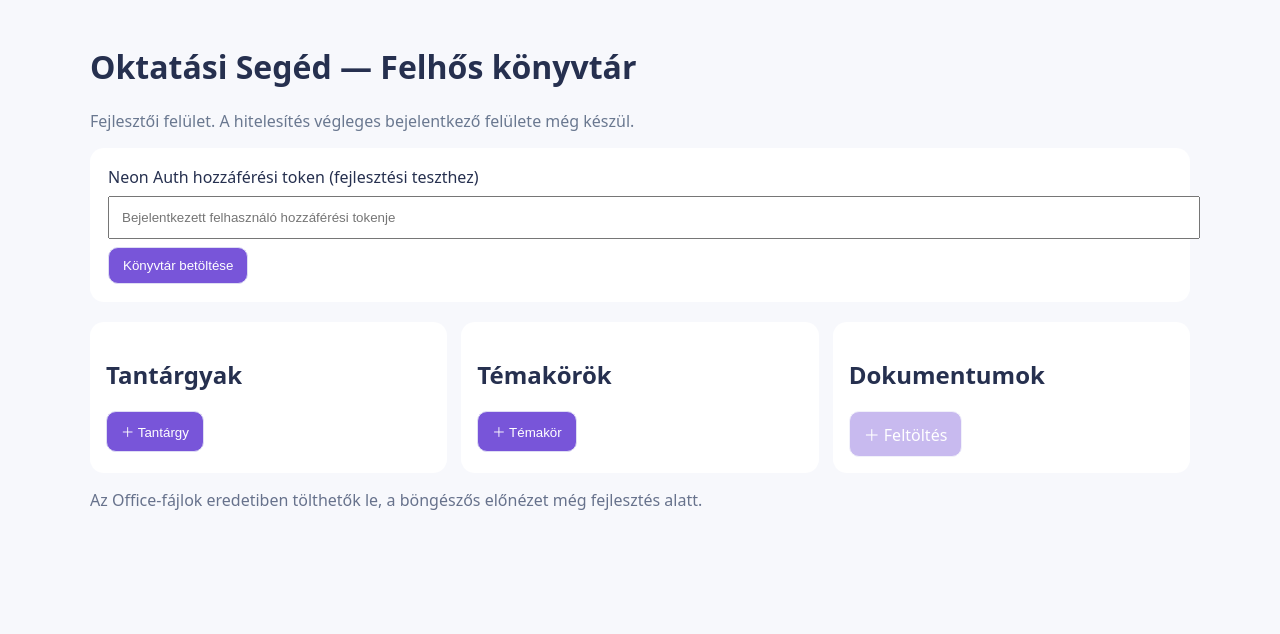
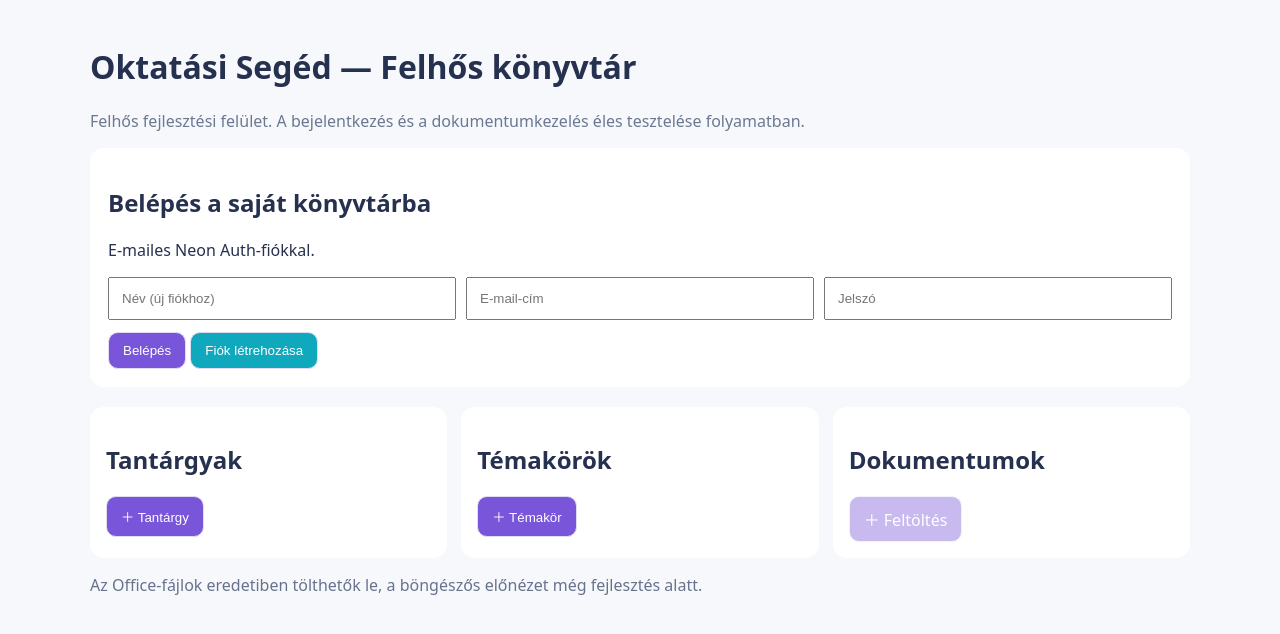
Before and after one commit to FasiSandor/oktatasi-seged, a Next.js app: page /cloud in a window 1280 px wide. Shown: the top 634 px of the page. Built offline with nearby package versions, Linux system fonts and the light colour scheme; no server answers.

Commit message:
feat: email sign-in/sign-up replaces manual JWT field

```diff
--- a/app/cloud/page.tsx
+++ b/app/cloud/page.tsx
@@ -1,13 +1,17 @@
 'use client';
 import {useState} from 'react';
+import {authClient,authenticatedJWT} from '../../lib/auth-client';
 type Subject={id:string;name:string};
 type Topic={id:string;name:string};
 type Doc={id:string;title:string;filename:string;mime_type:string};
 export default function Cloud(){
- const [token,setToken]=useState(''),[subjects,setSubjects]=useState<Subject[]>([]),[topics,setTopics]=useState<Topic[]>([]),[docs,setDocs]=useState<Doc[]>([]);
+ const [email,setEmail]=useState(''),[password,setPassword]=useState(''),[name,setName]=useState(''),[loggedIn,setLoggedIn]=useState(false),[subjects,setSubjects]=useState<Subject[]>([]),[topics,setTopics]=useState<Topic[]>([]),[docs,setDocs]=useState<Doc[]>([]);
  const [subject,setSubject]=useState(''),[topic,setTopic]=useState(''),[message,setMessage]=useState(''),[busy,setBusy]=useState(false);
- async function api(path:string,options:RequestInit={}){if(!token.trim())throw Error('Jelentkezz be előbb.');const r=await fetch('/api/cloud/'+path,{...options,headers:{'Authorization':'Bearer '+token.trim(),...(options.body?{'Content-Type':'application/json'}:{})}});const data=await r.json();if(!r.ok)throw Error(data.error||'Sikertelen kérés');return data}
+ async function api(path:string,options:RequestInit={}){const token=await authenticatedJWT();const r=await fetch('/api/cloud/'+path,{...options,headers:{'Authorization':'Bearer '+token,...(options.body?{'Content-Type':'application/json'}:{})}});const data=await r.json();if(!r.ok)throw Error(data.error||'Sikertelen kérés');return data}
  async function run(work:()=>Promise<void>){setBusy(true);setMessage('');try{await work()}catch(e){setMessage(e instanceof Error?e.message:'Hiba')}finally{setBusy(false)}}
+ async function signIn(){const res=await authClient().signIn.email({email,password});if(res.error)throw Error(res.error.message||'Hibás bejelentkezés');setLoggedIn(true);setPassword('');await getSubjects()}
+ async function signUp(){if(!name.trim())throw Error('Adj meg nevet');const res=await authClient().signUp.email({email,password,name:name.trim()});if(res.error)throw Error(res.error.message||'Sikertelen regisztráció');setLoggedIn(true);setPassword('');await getSubjects()}
+ async function signOut(){await authClient().signOut();setLoggedIn(false);setSubjects([]);setTopics([]);setDocs([])}
  async function getSubjects(){const v=await api('subjects');setSubjects(v.subjects)}
  async function getTopics(id:string){setSubject(id);setTopic('');setDocs([]);setTopics((await api('topics?subjectId='+encodeURIComponent(id))).topics)}
  async function getDocs(id:string){setTopic(id);setDocs((await api('documents?topicId='+encodeURIComponent(id))).documents)}
@@ -19,8 +23,16 @@ export default function Cloud(){
  await api('links',{method:'POST',body:JSON.stringify({topicId:topic,documentId:up.documentId,category:'reference'})});await getDocs(topic)}
  async function open(id:string){const {url}=await api('download?id='+encodeURIComponent(id));window.open(url,'_blank','noopener,noreferrer')}
  const btn={padding:'10px 14px',borderRadius:10,border:'1px solid #deddf4',background:'#7855d9',color:'white',cursor:'pointer'};
- return <main style={{margin:'auto',padding:24,maxWidth:1100,color:'#26304f'}}><h1>Oktatási Segéd — Felhős könyvtár</h1><p style={{color:'#6a7890'}}>Fejlesztői felület. A hitelesítés végleges bejelentkező felülete még készül.</p>
- <section style={{background:'white',padding:18,borderRadius:14,marginBottom:20}}><label>Neon Auth hozzáférési token (fejlesztési teszthez) <input type="password" value={token} onChange={e=>setToken(e.target.value)} placeholder="Bejelentkezett felhasználó hozzáférési tokenje" autoComplete="off" style={{display:'block',width:'100%',padding:12,margin:'8px 0'}}/></label><button style={btn} onClick={()=>run(getSubjects)} disabled={busy}>Könyvtár betöltése</button></section>
+ return <main style={{margin:'auto',padding:24,maxWidth:1100,color:'#26304f'}}><h1>Oktatási Segéd — Felhős könyvtár</h1><p style={{color:'#6a7890'}}>Felhős fejlesztési felület. A bejelentkezés és a dokumentumkezelés éles tesztelése folyamatban.</p>
+ <section style={{background:'white',padding:18,borderRadius:14,marginBottom:20}}>
+ {!loggedIn ? <><h2>Belépés a saját könyvtárba</h2><p>E-mailes Neon Auth-fiókkal.</p>
+ <div style={{display:'flex',gap:10,flexWrap:'wrap',marginBottom:12}}>
+ <input aria-label="Név" value={name} onChange={e=>setName(e.target.value)} placeholder="Név (új fiókhoz)" style={{padding:12,flex:'1 1 180px'}}/>
+ <input type="email" autoComplete="username" aria-label="E-mail" value={email} onChange={e=>setEmail(e.target.value)} placeholder="E-mail-cím" style={{padding:12,flex:'1 1 180px'}}/>
+ <input type="password" autoComplete="current-password" aria-label="Jelszó" value={password} onChange={e=>setPassword(e.target.value)} placeholder="Jelszó" style={{padding:12,flex:'1 1 180px'}}/></div>
+ <button style={btn} onClick={()=>run(signIn)} disabled={busy}>Belépés</button> <button style={{...btn,background:'#10a8bd'}} onClick={()=>run(signUp)} disabled={busy}>Fiók létrehozása</button>
+ </> : <div><span>✓ Bejelentkezve</span> <button style={btn} onClick={()=>run(getSubjects)} disabled={busy}>Frissítés</button> <button style={{...btn,background:'#6b758e'}} onClick={()=>run(signOut)}>Kijelentkezés</button></div>}
+ </section>
  <div style={{display:'grid',gridTemplateColumns:'repeat(auto-fit,minmax(220px,1fr))',gap:14}}>
  <section style={{background:'white',padding:16,borderRadius:14}}><h2>Tantárgyak</h2><button style={btn} disabled={busy} onClick={()=>run(createSubject)}>＋ Tantárgy</button>{subjects.map(s=><p key={s.id}><button onClick={()=>run(()=>getTopics(s.id))} style={{...btn,background:subject===s.id?'#7855d9':'#eef0fb',color:subject===s.id?'white':'#20253c'}}>{s.name}</button></p>)}</section>
  <section style={{background:'white',padding:16,borderRadius:14}}><h2>Témakörök</h2><button style={btn} disabled={!subject||busy} onClick={()=>run(createTopic)}>＋ Témakör</button>{topics.map(t=><p key={t.id}><button onClick={()=>run(()=>getDocs(t.id))} style={{...btn,background:topic===t.id?'#7855d9':'#eef0fb',color:topic===t.id?'white':'#20253c'}}>{t.name}</button></p>)}</section>
```
